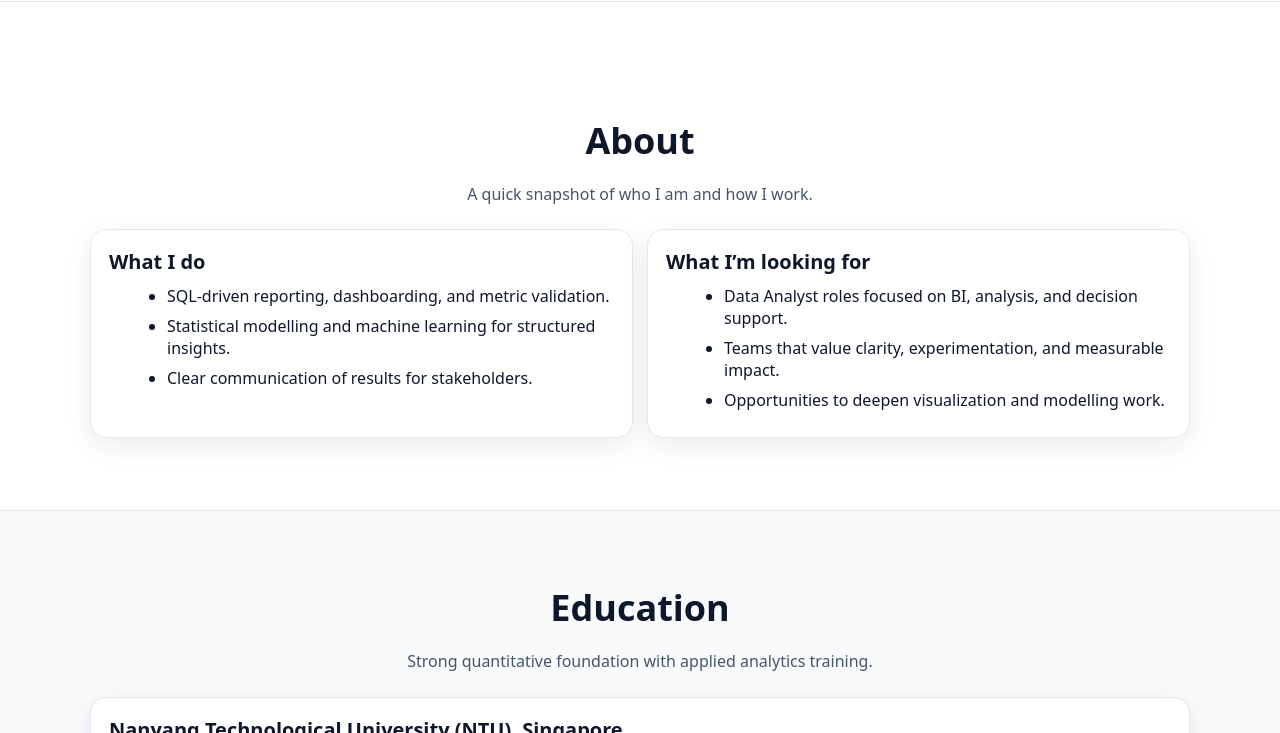
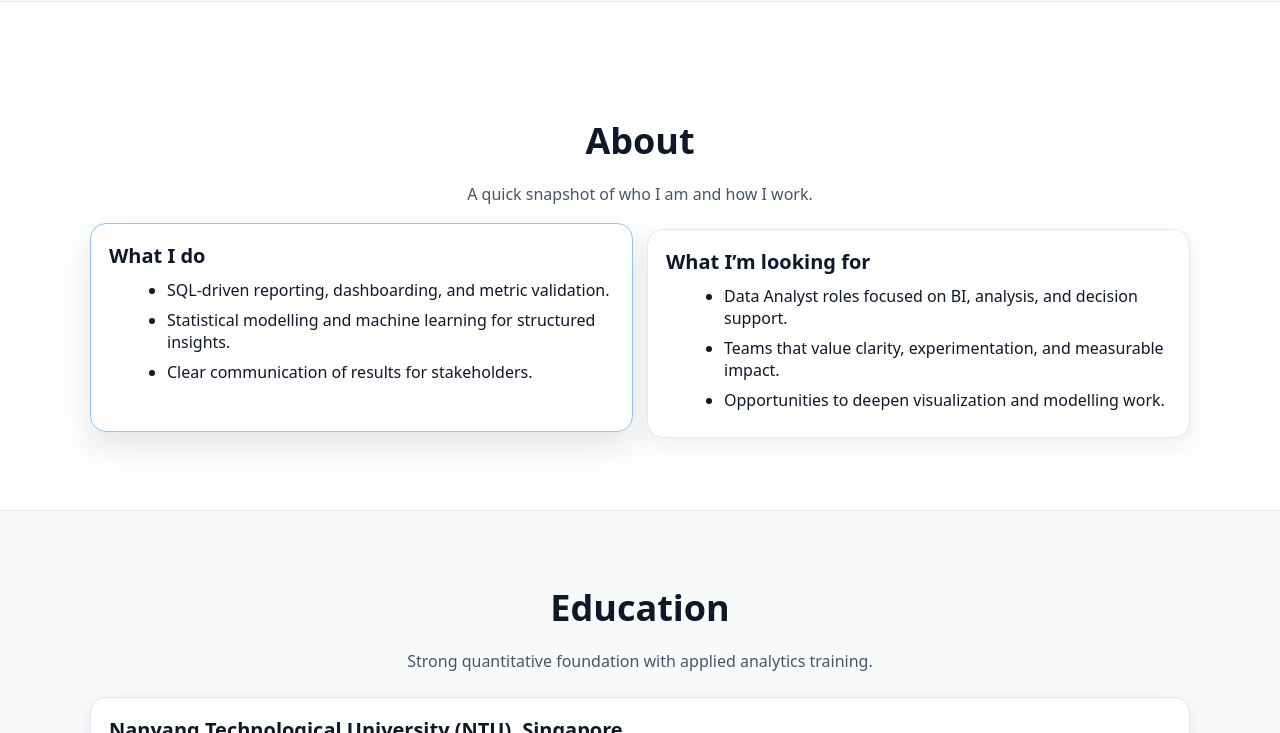
Before and after one commit to 56vpc2nv5y-lang/sunny-portfolio, a plain HTML site: page index.html in a window 1280 px wide. In both pictures the pointer is over the element 361 px from the left and 986 px from the top of the page. Shown: the part 653-1386 px from the top of the page. Drawn offline with Linux system fonts and the light colour scheme.

Commit message:
Update styles.css

```diff
--- a/styles.css
+++ b/styles.css
@@ -368,3 +368,20 @@ p{line-height:1.65}
   opacity:1;
   transform: translateY(0);
 }
+
+/* ===== Hover lift for cards ===== */
+.card{
+  transition: transform .18s ease, box-shadow .18s ease, border-color .18s ease;
+}
+
+.card:hover{
+  transform: translateY(-6px);
+  box-shadow: 0 14px 34px rgba(15,23,42,.12);
+  border-color: #93c5fd;
+}
+
+/* Optional: slightly stronger hover for project cards */
+.project:hover{
+  transform: translateY(-8px);
+  box-shadow: 0 18px 40px rgba(15,23,42,.14);
+}
```
